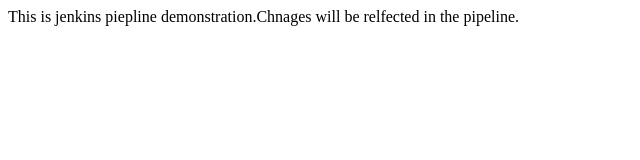
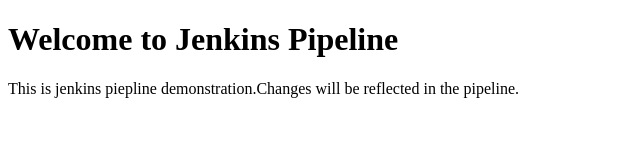
Before and after one commit to Hubcodee/Jenkins_Sessions_2024, a plain HTML site: page Lecture_4/index.html in a window 1280 px wide. Shown: the whole page, without its empty margins (0-640 px from the left). Drawn offline with Linux system fonts and the light colour scheme.

Commit message:
chnages in html

```diff
--- a/Lecture_4/index.html
+++ b/Lecture_4/index.html
@@ -3,9 +3,10 @@
 <head>
     <meta charset="UTF-8">
     <meta name="viewport" content="width=device-width, initial-scale=1.0">
-    <title>JenkinsPipeline demonstration</title>
+    <title>Jenkins Pipeline demonstration</title>
 </head>
 <body>
-    This is jenkins piepline demonstration.Chnages will be relfected in the pipeline.
+    <h1>Welcome to Jenkins Pipeline</h1>
+    <p>This is jenkins piepline demonstration.Changes will be reflected in the pipeline.</p>
 </body>
 </html>
```
